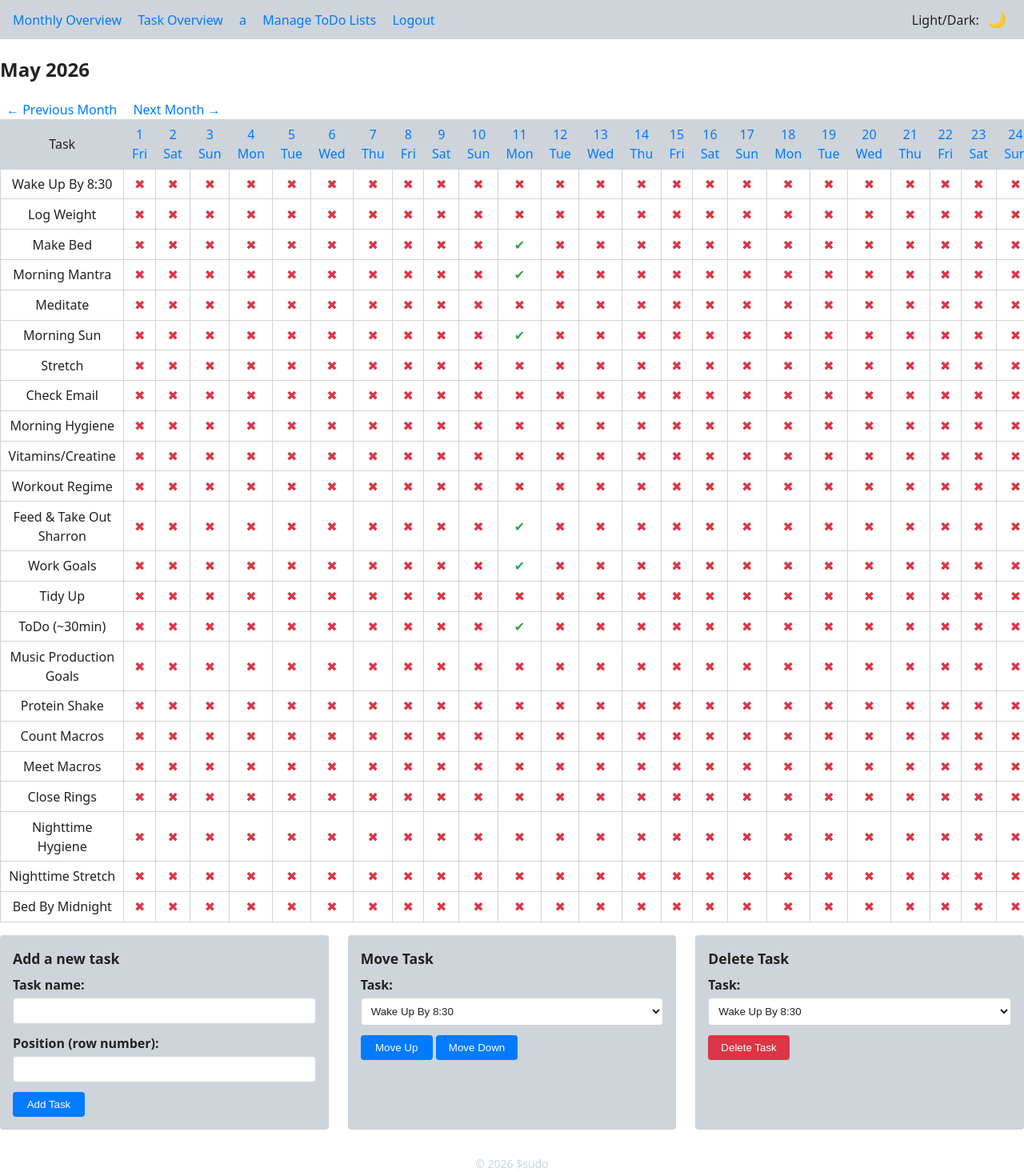
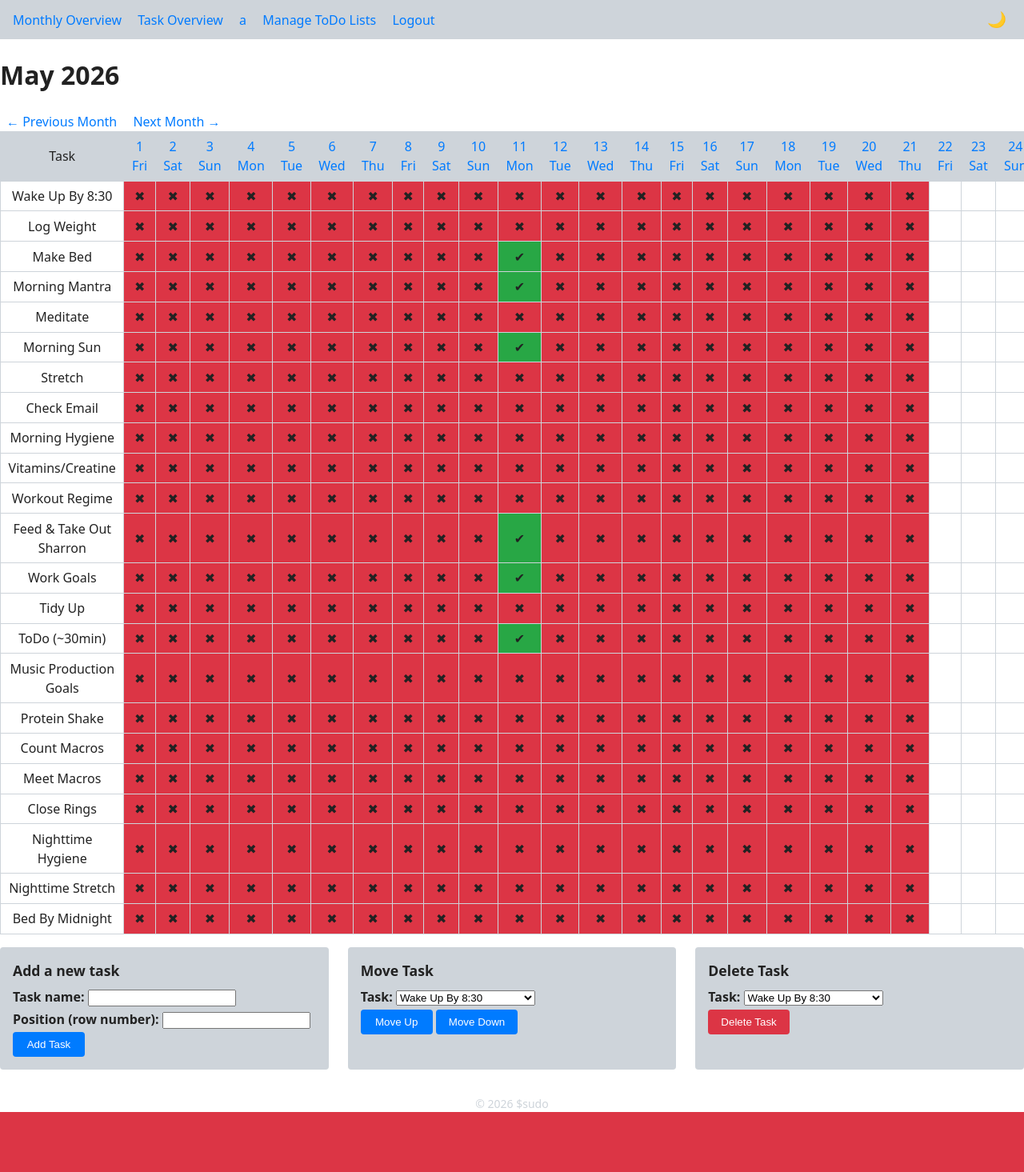
Before and after one commit to codyjwalker/DailyTaskTracker, a Flask app: page /monthly in a window 1280 px wide; the page is wider, and only the part inside the window is pictured. Shown: that part at 80% size. After the commit the page ends 1390 px from the top of that part, so only its background shows below. Run offline with Flask 3, Linux system fonts and the light colour scheme; a user stored in the database is signed in.

Commit message:
Fix styling of monthly overview to make it more clear when tasks have been completed or not.

```diff
--- a/app/helpers.py
+++ b/app/helpers.py
@@ -31,13 +31,15 @@ DEFAULT_TASK_NAMES = [
     'Bed By Midnight',
 ]
 
+
 def init_user_task_list(user):
     """Create default TaskList entries for a new user."""
-    first_day = date.today().replace(day=1)          # <‑‑ new
+    first_day = date.today().replace(day=1)  # <‑‑ new
     for idx, name in enumerate(DEFAULT_TASK_NAMES, start=1):
         task = TaskList(user_id=user.id, name=name, position=idx, start_date=first_day)
         db.session.add(task)
     db.session.commit()
+
 
 def get_monthly_view(user, year, month):
     """Generate data for the monthly overview."""
@@ -90,11 +92,14 @@ def get_monthly_view(user, year, month):
                 "day": day,
                 "weekday": day_date.strftime("%a"),
                 "statuses": status_map,
+                # New flag to indicate future dates
+                "is_future": day_date > date.today(),
             }
         )
 
     task_names = [t.name for t in tasks]
     return days, task_names
+
 
 def get_daily_status(user, date_str):
     """Return status dict for a single date."""
@@ -111,6 +116,7 @@ def get_daily_status(user, date_str):
         task_name = TaskList.query.get(dt.task_id).name
         status_map[task_name] = dt.status
     return status_map
+
 
 def update_daily_status(user, date_str, statuses):
     """Persist daily status changes."""
@@ -129,4 +135,4 @@ def update_daily_status(user, date_str, statuses):
             db.session.add(dt)
         else:
             dt.status = done
-    db.session.commit()
+        db.session.commit()
--- a/app/static/css/monthly.css
+++ b/app/static/css/monthly.css
@@ -55,3 +55,12 @@
   margin-bottom: .25rem;
   font-weight: bold;
 }
+/* Add background colors to status cells */
+.monthly-table .status.done {
+    background: var(--success);   /* green background */
+    color: var(--text);          /* make the ✔ icon visible */
+}
+.monthly-table .status.not-done {
+    background: var(--danger);   /* red background */
+    color: var(--text);          /* make the ✖ icon visible */
+}
--- a/app/templates/base.html
+++ b/app/templates/base.html
@@ -28,7 +28,7 @@
         <a href="{{ url_for('main.register') }}">Register</a>
       {% endif %}
     </div>
-    <div class="nav-right">Light/Dark:
+    <div class="nav-right">
       <button id="theme-toggle" class="theme-toggle" title="Toggle light/dark theme">🌙</button>
     </div>
   </nav>
--- a/app/templates/tasks/monthly.html
+++ b/app/templates/tasks/monthly.html
@@ -1,13 +1,12 @@
 {% extends "base.html" %}
 {% block title %}Monthly Overview - {{ month_name }} {{ year }}{% endblock %}
 
-{# Override the wrapper so the month can span the full width #}
 {% block wrapper %}
     {% block content %}
         {# Load the page‑specific CSS #}
         <link rel="stylesheet" href="{{ url_for('static', filename='css/monthly.css') }}">
 
-    <h2>{{ month_name }} {{ year }}</h2>
+        <h1>{{ month_name }} {{ year }}</h1>
 
         <div class="nav-arrows">
             <a href="{{ url_for('main.monthly', month=prev_month, year=prev_year) }}">← Previous Month</a>
@@ -21,7 +20,7 @@
                     {% for day in days %}
                         <th>
                             <a href="{{ url_for('main.daily', date=day.date) }}">
-                {{ day.day }}<br>{{ day.weekday }}
+                                {{ day.day }} {{ day.weekday }}
                             </a>
                         </th>
                     {% endfor %}
@@ -30,12 +29,16 @@
             <tbody>
                 {% for task in tasks %}
                     <tr>
-            <td>{{ task }}</td>
+                        <td class="task">{{ task }}</td>
                         {% for day in days %}
                             {% set done = day.statuses[task] %}
+                            {% if day.is_future and not done %}
+                                <td></td>
+                            {% else %}
                                 <td class="status {% if done %}done{% else %}not-done{% endif %}">
                                     {% if done %}✔{% else %}✖{% endif %}
                                 </td>
+                            {% endif %}
                         {% endfor %}
                     </tr>
                 {% endfor %}
@@ -43,21 +46,19 @@
         </table>
 
         <div class="task-controls">
-
             <div class="task-section">
                 <h3>Add a new task</h3>
                 <form method="post" action="{{ url_for('main.add_task') }}">
-          <input type="hidden" name="csrf_token" value="{{ csrf_token() }}">
+                    <label>
+                        Task name:
+                        <input type="text" name="name" required>
+                    </label>
+                    <label>
+                        Position (row number):
+                        <input type="number" name="position" min="1" required>
+                    </label>
                     <input type="hidden" name="month" value="{{ month }}">
                     <input type="hidden" name="year" value="{{ year }}">
-          <div class="form-group">
-            <label for="name">Task name:</label>
-            <input type="text" id="name" name="name" required class="form-control">
-          </div>
-          <div class="form-group">
-            <label for="position">Position (row number):</label>
-            <input type="number" id="position" name="position" class="form-control">
-          </div>
                     <button type="submit" class="btn">Add Task</button>
                 </form>
             </div>
@@ -65,17 +66,16 @@
             <div class="task-section">
                 <h3>Move Task</h3>
                 <form method="post" action="{{ url_for('main.move_task') }}">
-          <input type="hidden" name="csrf_token" value="{{ csrf_token() }}">
-          <input type="hidden" name="month" value="{{ month }}">
-          <input type="hidden" name="year" value="{{ year }}">
-          <div class="form-group">
-            <label for="move-task-select">Task:</label>
-            <select id="move-task-select" name="task_name" required class="form-control">
+                    <label>
+                        Task:
+                        <select name="task_name">
                             {% for task in tasks %}
                                 <option value="{{ task }}">{{ task }}</option>
                             {% endfor %}
                         </select>
-          </div>
+                    </label>
+                    <input type="hidden" name="month" value="{{ month }}">
+                    <input type="hidden" name="year" value="{{ year }}">
                     <button type="submit" name="direction" value="up" class="btn">Move Up</button>
                     <button type="submit" name="direction" value="down" class="btn">Move Down</button>
                 </form>
@@ -83,23 +83,20 @@
 
             <div class="task-section">
                 <h3>Delete Task</h3>
-        <form method="post" action="{{ url_for('main.delete_task') }}"
-              onsubmit="return confirm('Are you sure you want to delete this task?');">
-          <input type="hidden" name="csrf_token" value="{{ csrf_token() }}">
-          <input type="hidden" name="month" value="{{ month }}">
-          <input type="hidden" name="year" value="{{ year }}">
-          <div class="form-group">
-            <label for="delete-task-select">Task:</label>
-            <select id="delete-task-select" name="task_name" required class="form-control">
+                <form method="post" action="{{ url_for('main.delete_task') }}">
+                    <label>
+                        Task:
+                        <select name="task_name">
                             {% for task in tasks %}
                                 <option value="{{ task }}">{{ task }}</option>
                             {% endfor %}
                         </select>
-          </div>
+                    </label>
+                    <input type="hidden" name="month" value="{{ month }}">
+                    <input type="hidden" name="year" value="{{ year }}">
                     <button type="submit" class="btn delete-btn">Delete Task</button>
                 </form>
             </div>
-
         </div>
     {% endblock %}
 {% endblock %}
```
Also changed, not shown: instance/app.db. Lines whose indentation alone changed are shown as unchanged.
